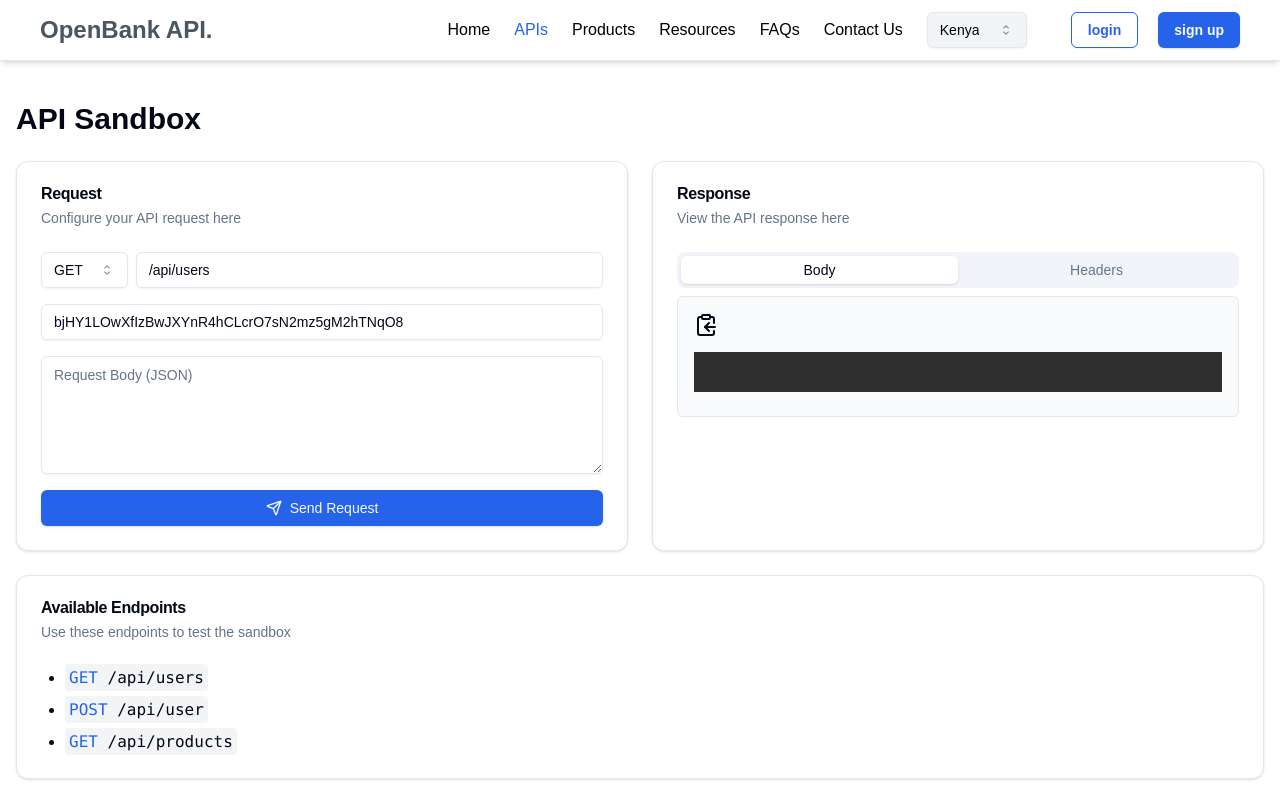
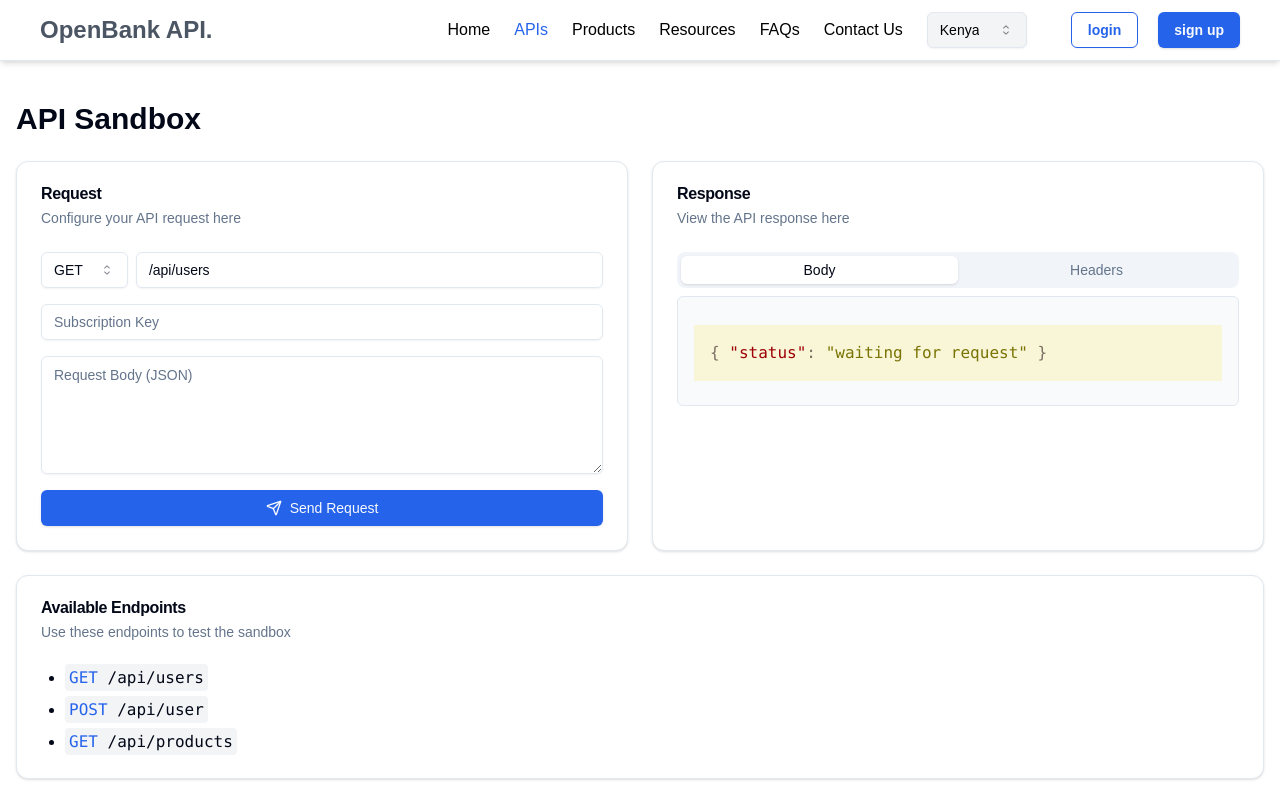
Before and after one commit to abhijayrajvansh/ncba-client, a Next.js app: page /apis/sandbox in a window 1280 px wide. Shown: the top 800 px of the page. Built offline with nearby package versions, Linux system fonts and the light colour scheme.

Commit message:
update: code blocks with copy method added

```diff
--- a/components/pages/Sandbox.tsx
+++ b/components/pages/Sandbox.tsx
@@ -7,16 +7,15 @@ import { Select, SelectContent, SelectItem, SelectTrigger, SelectValue } from "@
 import { Textarea } from "@/components/ui/textarea"
 import { Card, CardContent, CardDescription, CardHeader, CardTitle } from "@/components/ui/card"
 import { Tabs, TabsContent, TabsList, TabsTrigger } from "@/components/ui/tabs"
-import { Code, Send } from "lucide-react"
+import { Send } from "lucide-react"
 import CodeBlocks from '@/components/structures/CodeBlocks'
 
-// Define the type for each endpoint response
 type EndpointResponse = {
   method: string
   response: object
 }
 
-// Mock API endpoints
+// mocking sample api endpoints
 const mockEndpoints: Record<string, EndpointResponse> = {
   '/api/users': { method: 'GET', response: { users: [{ id: 1, name: 'John Doe' }, { id: 2, name: 'Jane Smith' }] } },
   '/api/user': { method: 'POST', response: { message: 'User created successfully', id: 3 } },
@@ -27,9 +26,9 @@ export default function Sandbox () {
   const [endpoint, setEndpoint] = useState('/api/users')
   const [method, setMethod] = useState('GET')
   const [requestBody, setRequestBody] = useState('')
-  const [response, setResponse] = useState('')
+  const [response, setResponse] = useState('{ "status": "waiting for request" }')
   const [responseStatus, setResponseStatus] = useState('')
-  const [headers, setHeaders] = useState({ 'Subscription-Key': 'bjHY1LOwXfIzBwJXYnR4hCLcrO7sN2mz5gM2hTNqO8' })
+  const [headers, setHeaders] = useState({ 'Subscription-Key': '' })
 
   const isValidSubscriptionKey = (subscriptionKey: string) => {
     const response = false;
--- a/components/structures/CodeBlocks.tsx
+++ b/components/structures/CodeBlocks.tsx
@@ -1,17 +1,22 @@
-'use client'
+"use client";
 
-import { ClipboardCheck, ClipboardCopy } from 'lucide-react';
-import { useEffect, useState } from 'react';
-import CopyToClipboard from 'react-copy-to-clipboard';
-import { PrismLight as SyntaxHighlighter } from 'react-syntax-highlighter';
-import { materialLight, materialDark } from 'react-syntax-highlighter/dist/esm/styles/prism';
+import { ClipboardCheck, ClipboardCopy } from "lucide-react";
+import { useEffect, useState } from "react";
+import CopyToClipboard from "react-copy-to-clipboard";
+import { PrismLight as SyntaxHighlighter } from "react-syntax-highlighter";
+import { gruvboxLight } from "react-syntax-highlighter/dist/esm/styles/prism";
 
-type CodeProps = {
+type CodeBlocksProps = {
   children: string;
   language: string;
+  enableCopyToClipboard?: boolean;
 };
 
-const CodeBlocks = ({ children, language }: CodeProps) => {
+const CodeBlocks = ({
+  children,
+  language,
+  enableCopyToClipboard = false,
+}: CodeBlocksProps) => {
   const [copied, setCopied] = useState(false);
 
   useEffect(() => {
@@ -23,13 +28,21 @@ const CodeBlocks = ({ children, language }: CodeProps) => {
 
   return (
     <div className="code">
-      <CopyToClipboard text={children} onCopy={() => setCopied(true)}>
-        <button className="icon copy-icon">
-          {copied ? <ClipboardCheck /> : <ClipboardCopy />}
-        </button>
-      </CopyToClipboard>
-      <SyntaxHighlighter language={language} style={materialDark}>
-          {children}
+      <div className="flex mb-3 justify-end">
+        {enableCopyToClipboard && (
+          <CopyToClipboard text={children} onCopy={() => setCopied(true)}>
+            <button className="icon copy-icon">
+              {copied ? (
+                <ClipboardCheck className="text-green-500" />
+              ) : (
+                <ClipboardCopy />
+              )}
+            </button>
+          </CopyToClipboard>
+        )}
+      </div>
+      <SyntaxHighlighter language={language} style={gruvboxLight}>
+        {children}
       </SyntaxHighlighter>
     </div>
   );
```
Also changed, not shown: 1 other file (tests, documents, lock files or other folders).
